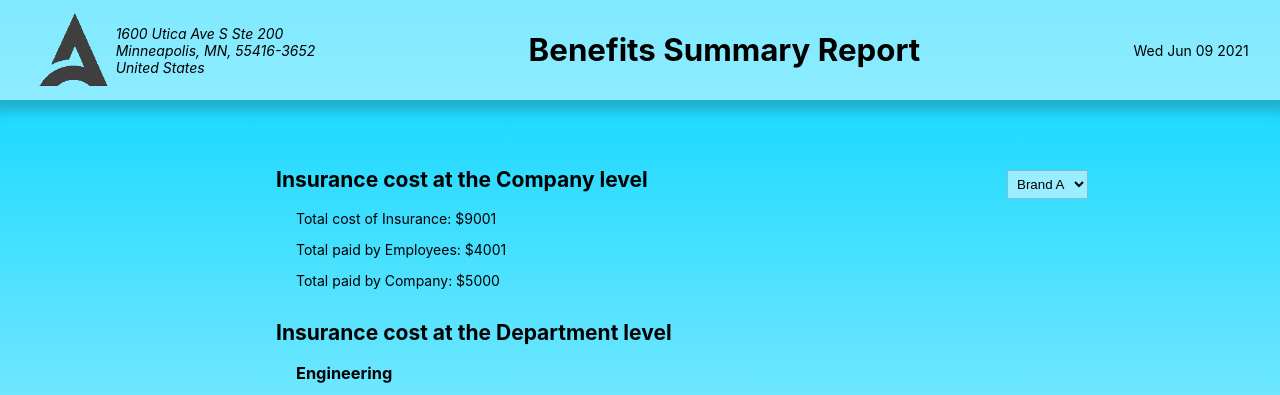
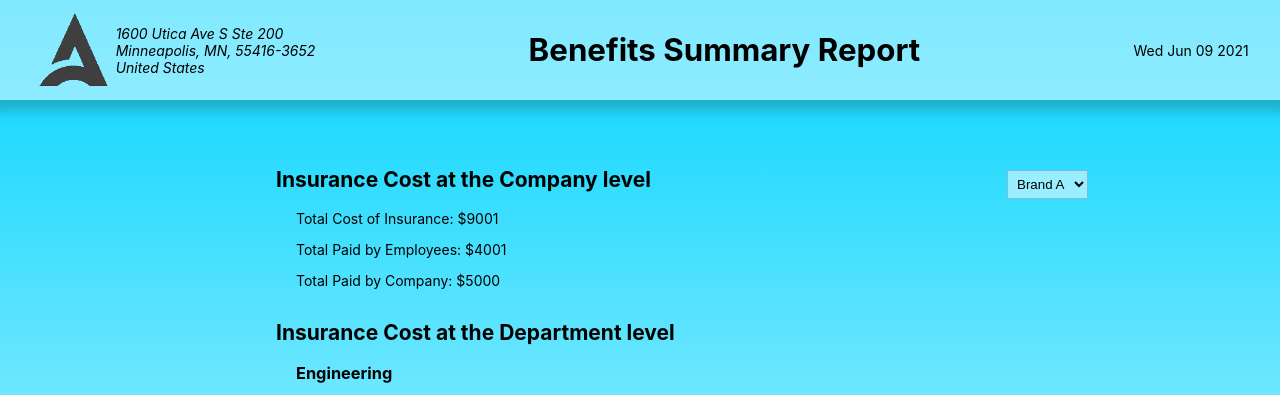
Before and after one commit to Myst1024/benefit-reports, a Next.js app: page / in a window 1280 px wide. Shown: the top 395 px of the page. Built offline with nearby package versions, Linux system fonts and the light colour scheme.

Commit message:
chore: updated capitalization

```diff
--- a/pages/index.js
+++ b/pages/index.js
@@ -60,16 +60,16 @@ export default function Home({ company, departments }) {
         </select>
         <section className={styles.section}>
           <h2 className={styles.sectionHeader}>
-            Insurance cost at the Company level
+            Insurance Cost at the Company level
           </h2>
-          <p>Total cost of Insurance: ${company.totalCost}</p>
-          <p>Total paid by Employees: ${company.employeeCost}</p>
-          <p>Total paid by Company: ${company.companyCost}</p>
+          <p>Total Cost of Insurance: ${company.totalCost}</p>
+          <p>Total Paid by Employees: ${company.employeeCost}</p>
+          <p>Total Paid by Company: ${company.companyCost}</p>
         </section>
 
         <section className={styles.section}>
           <h2 className={styles.sectionHeader}>
-            Insurance cost at the Department level
+            Insurance Cost at the Department level
           </h2>
           {Departments}
         </section>
```
